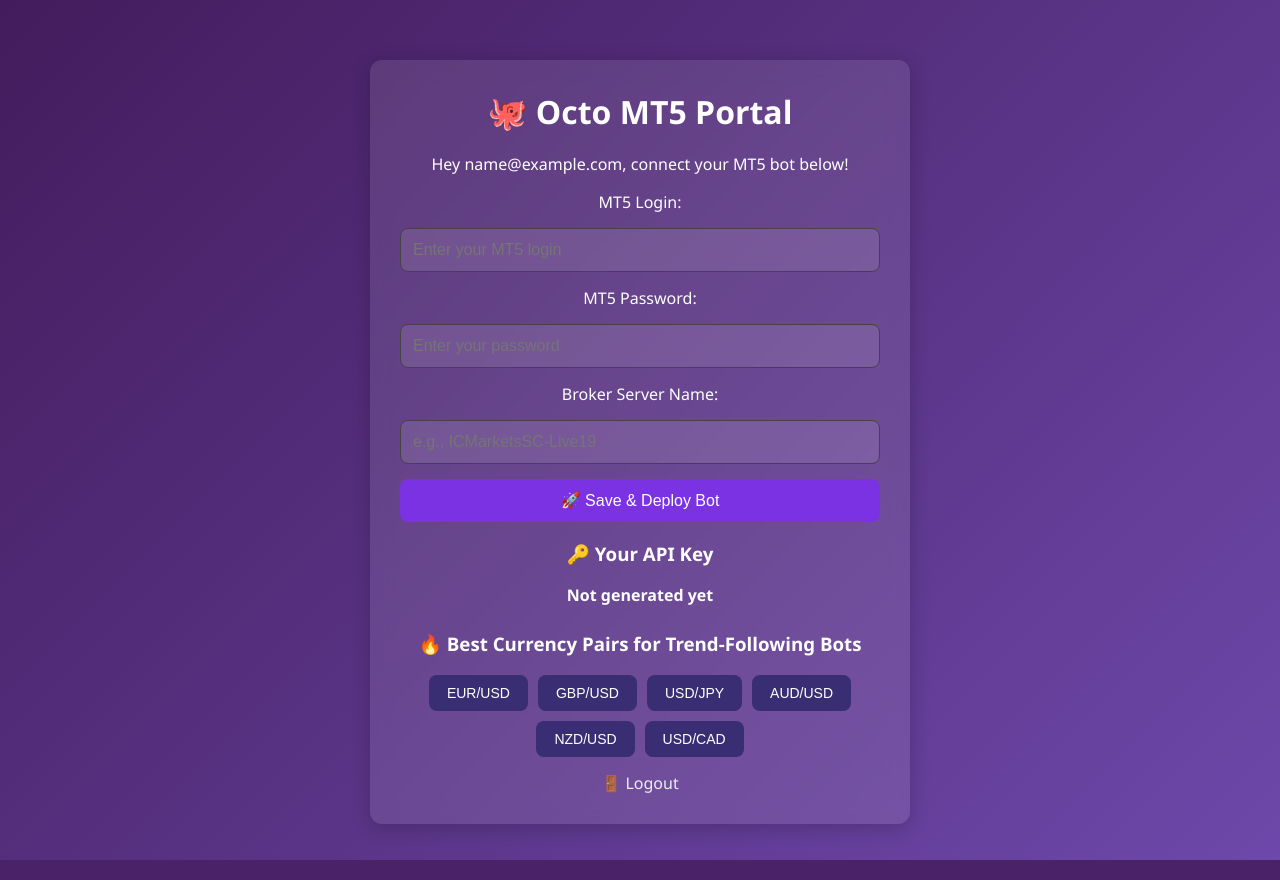
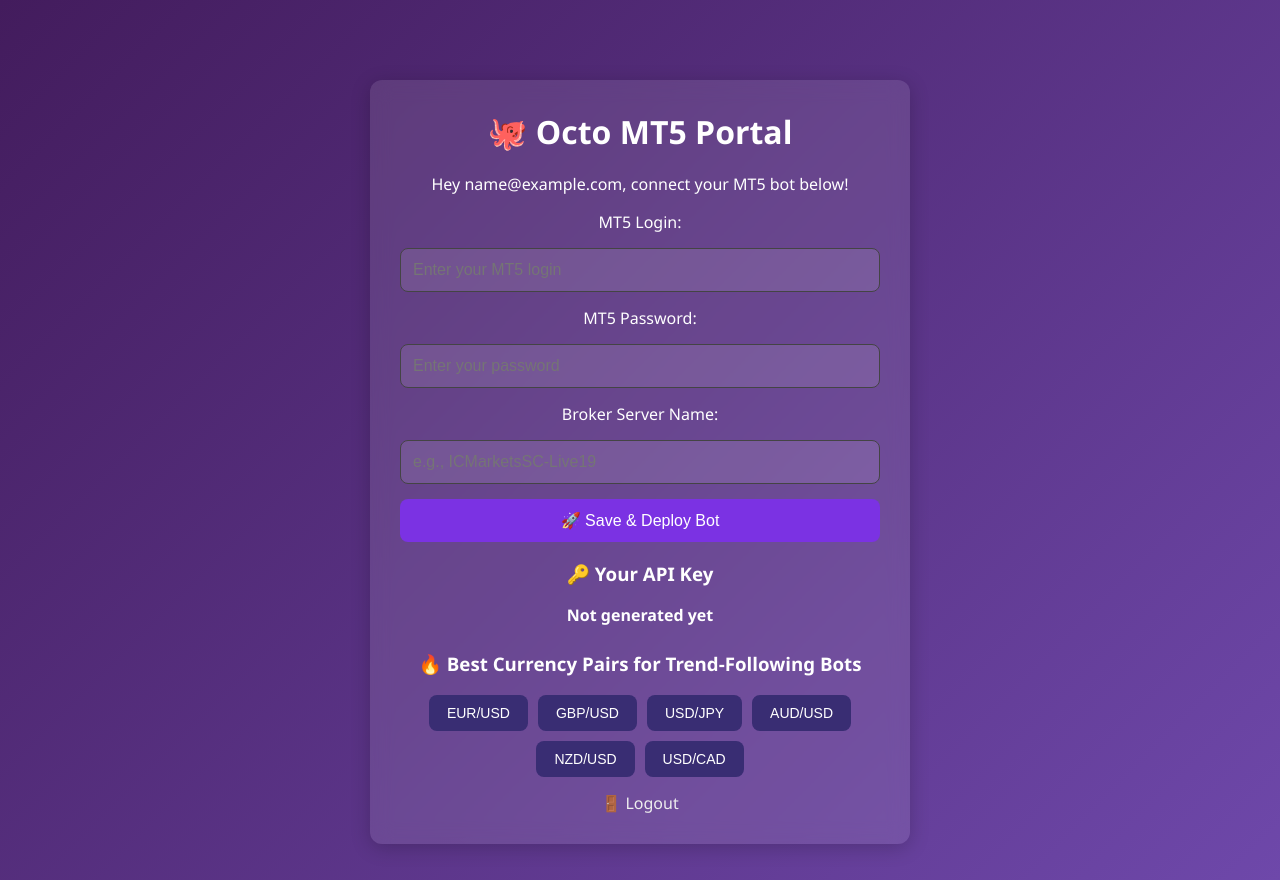
Before and after one commit to crediboost-0/subscription-api, a Flask app: page /portal in a window 1280 px wide. Run offline with Flask 2, Linux system fonts and the light colour scheme; the visitor is signed in with stand-in values (Sample User, id 1); data comes from the database, SQL or seed files in the repository.

Commit message:
Update styles.css

```diff
--- a/static/styles.css
+++ b/static/styles.css
@@ -13,7 +13,7 @@
     min-height: 100vh;
     margin: 0;
     padding: 0;
-    display: block; /* ✅ no more flex issues */
+    display: block;
     overflow-x: hidden;
 }
 
@@ -21,7 +21,7 @@
 .container, .card {
     max-width: 480px;
     width: 90%;
-    margin: 60px auto 40px auto; /* ✅ push down content */
+    margin: 80px auto 60px auto; /* ⬅️ Increased top margin from 60px to 80px */
     background-color: rgba(255, 255, 255, 0.1);
     padding: 30px;
     border-radius: 12px;
```
